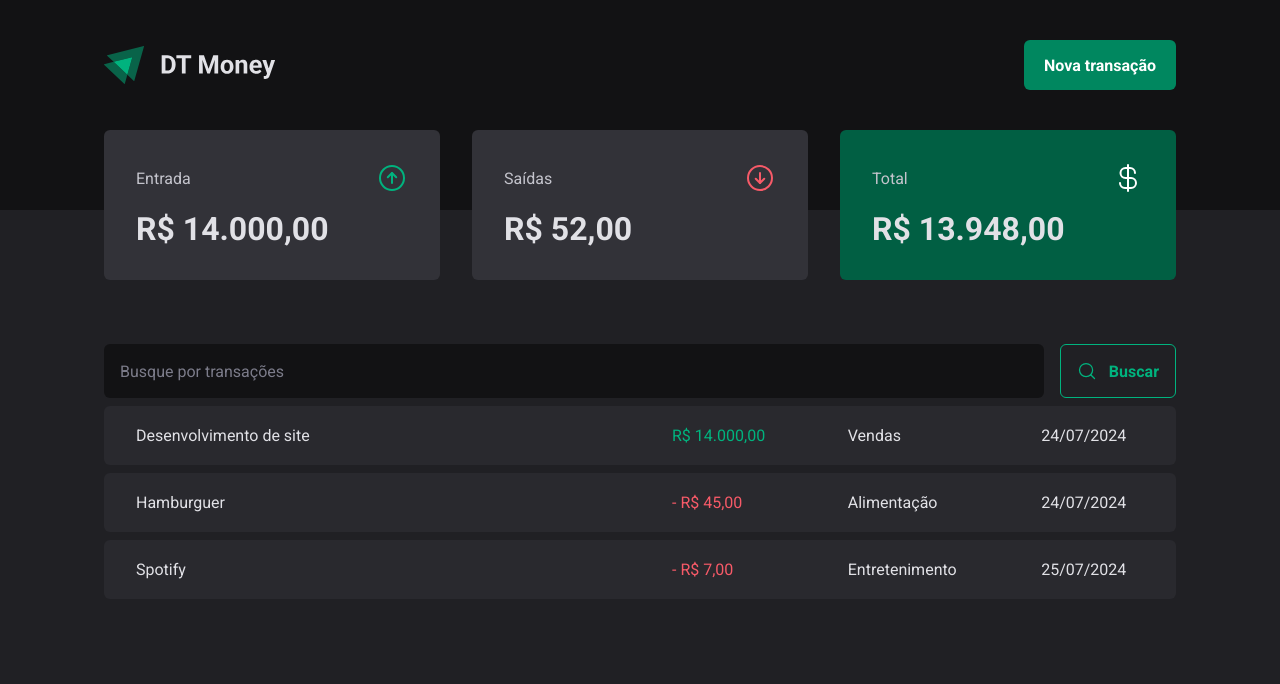
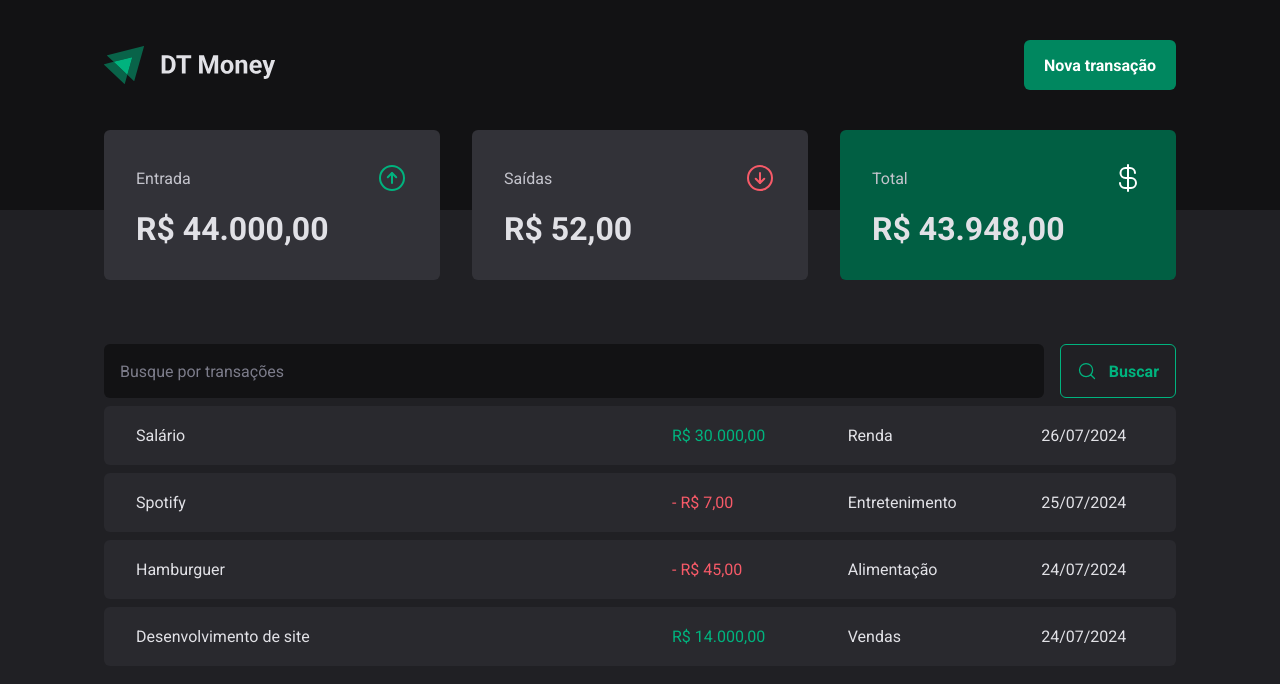
Before and after one commit to jorgedss/DT-Money, a React (Vite) app: page / in a window 1280 px wide. Shown: the top 684 px of the page. Built offline with nearby package versions, Linux system fonts and the light colour scheme; data requests are answered from the project's data file.

Commit message:
Funcionalidade de cadastrar nova transação

```diff
--- a/server.json
+++ b/server.json
@@ -1,32 +1,36 @@
 {
-    "transactions":[
+  "transactions": [
     {
-        "id":1,
-        "description":"Desenvolvimento de site",
+      "id": 1,
+      "description": "Desenvolvimento de site",
       "type": "income",
       "category": "Vendas",
       "price": 14000,
       "createdAt": "2024-07-24T23:37:01.871Z"
-
     },
     {
-        "id":2,
-        "description":"Hamburguer",
+      "id": 2,
+      "description": "Hamburguer",
       "type": "outcome",
       "category": "Alimentação",
       "price": 45,
       "createdAt": "2024-07-24T23:49:01.871Z"
-
     },
     {
-        "id":3,
-        "description":"Spotify",
+      "id": 3,
+      "description": "Spotify",
       "type": "outcome",
       "category": "Entretenimento",
       "price": 7,
       "createdAt": "2024-07-25T23:49:01.871Z"
-
+    },
+    {
+      "category": "Renda",
+      "description": "Salário",
+      "price": 30000,
+      "type": "income",
+      "createdAt": "2024-07-26T12:50:10.993Z",
+      "id": 4
     }
   ]
-
 }
--- a/src/components/NewTransActionModal/index.tsx
+++ b/src/components/NewTransActionModal/index.tsx
@@ -10,6 +10,8 @@
 import * as zod from 'zod'
 import { Controller, useForm } from 'react-hook-form'
 import { zodResolver } from '@hookform/resolvers/zod'
+import { useContext } from 'react'
+import { TransactionsContext } from '../../contexts/TransactionsContext'
 
 const NewTransactionFormSchema = zod.object({
   description: zod.string(),
@@ -26,13 +28,23 @@
     register,
     handleSubmit,
     formState: { isSubmitting },
+    reset,
   } = useForm<NewTransactionFormInputs>({
     resolver: zodResolver(NewTransactionFormSchema),
   })
 
+  const { createTransaction } = useContext(TransactionsContext)
+
   async function handleCreateNewTransaction(data: NewTransactionFormInputs) {
-    await new Promise((resolve) => setTimeout(resolve, 2000))
-    console.log(data)
+    const { category, description, price, type } = data
+
+    await createTransaction({
+      category,
+      description,
+      price,
+      type,
+    })
+    reset()
   }
   return (
     <Dialog.Portal>
--- a/src/contexts/TransactionsContext.tsx
+++ b/src/contexts/TransactionsContext.tsx
@@ -10,9 +10,17 @@
   createdAt: string
 }
 
+interface CreateTransactionInput {
+  description: string
+  price: number
+  category: string
+  type: 'income' | 'outcome'
+}
+
 interface TransactionContextType {
   transactions: Transaction[]
   fetchTransactions: (query?: string) => Promise<void>
+  createTransaction: (data: CreateTransactionInput) => Promise<void>
 }
 
 interface TransactionsProviderProps {
@@ -28,6 +36,8 @@
   async function fetchTransactions(query?: string) {
     const response = await api.get('transactions', {
       params: {
+        _sort: 'createdAt',
+        _order: 'desc',
         q: query,
       },
     })
@@ -35,11 +45,26 @@
     setTransactions(response.data)
   }
 
+  async function createTransaction(data: CreateTransactionInput) {
+    const { category, description, price, type } = data
+    const response = await api.post('transactions', {
+      category,
+      description,
+      price,
+      type,
+      createdAt: new Date(),
+    })
+
+    setTransactions((state) => [response.data, ...state])
+  }
+
   useEffect(() => {
     fetchTransactions()
   }, [])
   return (
-    <TransactionsContext.Provider value={{ transactions, fetchTransactions }}>
+    <TransactionsContext.Provider
+      value={{ transactions, fetchTransactions, createTransaction }}
+    >
       {children}
     </TransactionsContext.Provider>
   )
```
Lines whose indentation alone changed are shown as unchanged.
